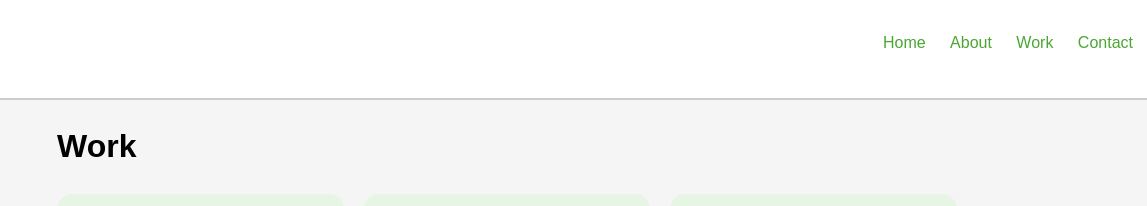
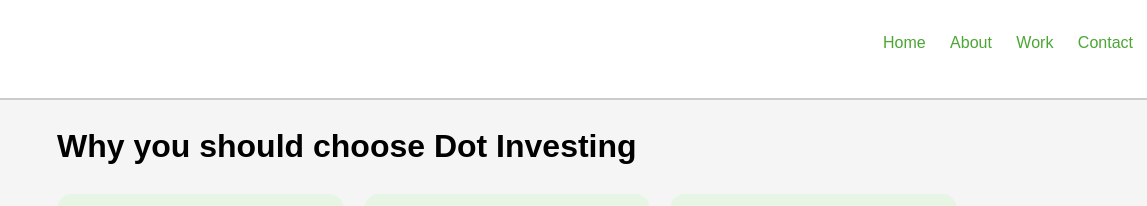
Before and after one commit to kinson0410/portfolio-website, a plain HTML site: page work.html in a window 1280 px wide. Shown: the top 206 px of the page, 133-1280 px from the left. Drawn offline with nearby package versions, Linux system fonts and the light colour scheme; a script that the page names is missing.

Commit message:
Update title and heading on work page

```diff
--- a/work.html
+++ b/work.html
@@ -4,7 +4,7 @@
 <head>
   <meta charset="utf-8">
   <meta name="viewport" content="width=device-width, initial-scale=1">
-  <title> Dot Investing </title>
+  <title> Benefit of Dot Investing </title>
   <link rel="shortcut icon" href="img/favicon.ico" type="image/x-icon"/>
   <link rel="stylesheet" type="text/css" href="https://cdnjs.cloudflare.com/ajax/libs/normalize/8.0.1/normalize.min.css"
   <link href="https://fonts.googleapis.com/css?family=Overpass:400,700" rel="stylesheet">
@@ -35,7 +35,7 @@
 
 <!-- Main content -->
 <section class="work_section">
-   <h1>Work</h1>
+   <h1>Why you should choose Dot Investing</h1>
    <div class="grid">
       <!-- Grid items will live here -->
       <div class="grid_item">
```
